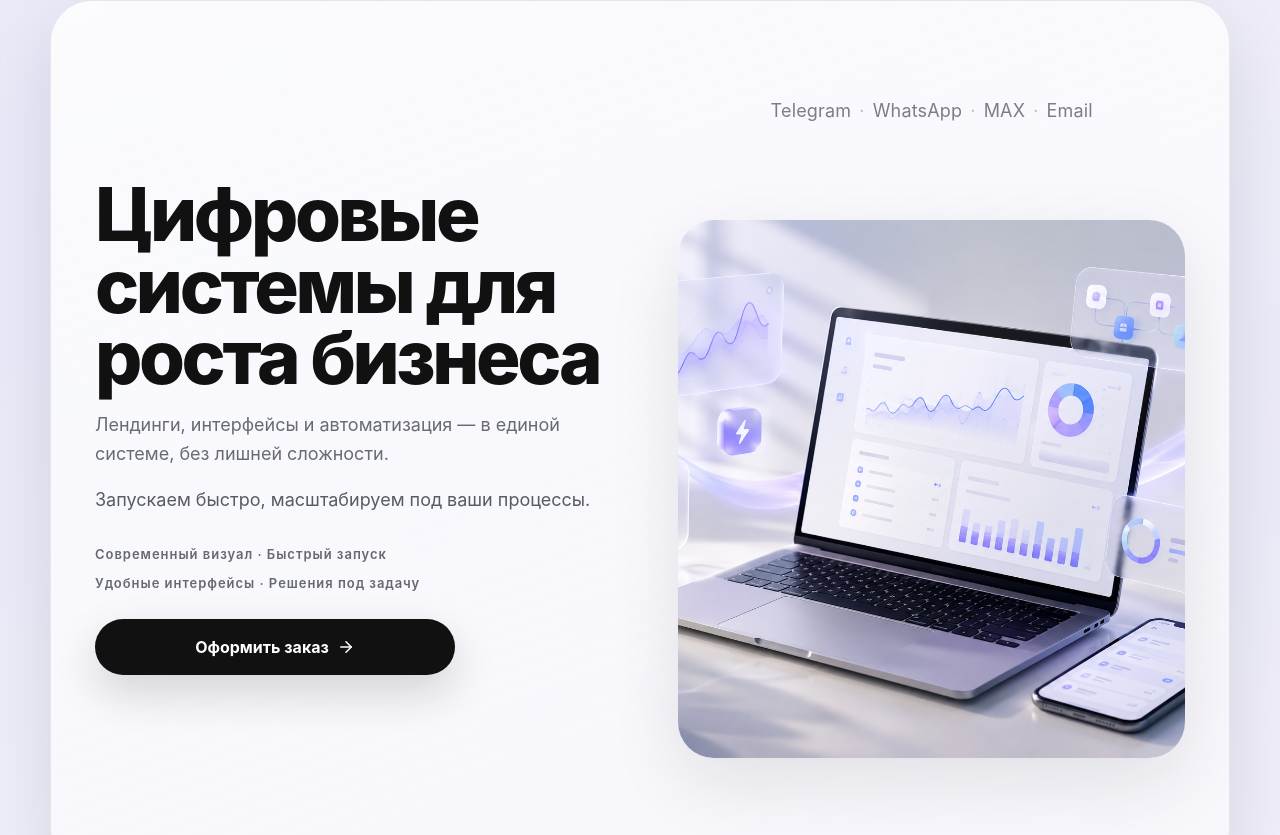
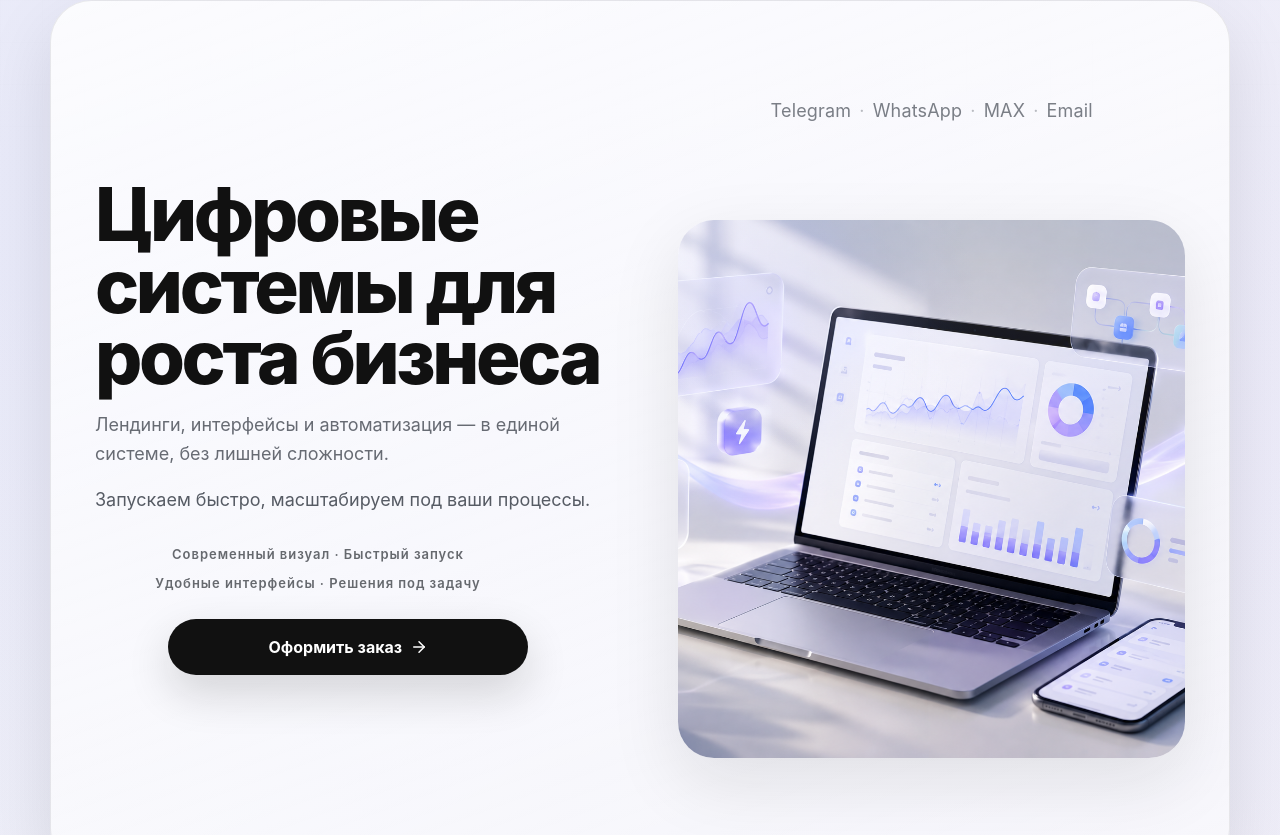
Before and after one commit to vladtranskom888-hue/lending_my, a React (Vite) app: page / in a window 1280 px wide. Shown: the top 835 px of the page. Built offline with nearby package versions, Linux system fonts and the light colour scheme.

Commit message:
Center hero benefits

```diff
--- a/src/styles.css
+++ b/src/styles.css
@@ -271,8 +271,8 @@ p {
 }
 
 .hero .actions {
-  justify-content: flex-start;
-  width: auto;
+  justify-content: center;
+  width: min(100%, 52ch);
   margin-top: 24px;
 }
 
@@ -282,19 +282,23 @@ p {
 }
 
 .hero .features {
+  width: min(100%, 52ch);
   max-width: 52ch;
   margin-top: 28px;
   color: rgba(50, 54, 60, 0.74);
   font-size: 13px;
   font-weight: 560;
   display: grid;
+  justify-items: center;
   gap: 6px;
   line-height: 1.8;
+  text-align: center;
   letter-spacing: 0.075em;
 }
 
 .hero .features span {
   display: block;
+  white-space: nowrap;
 }
 
 .capability svg {
```
